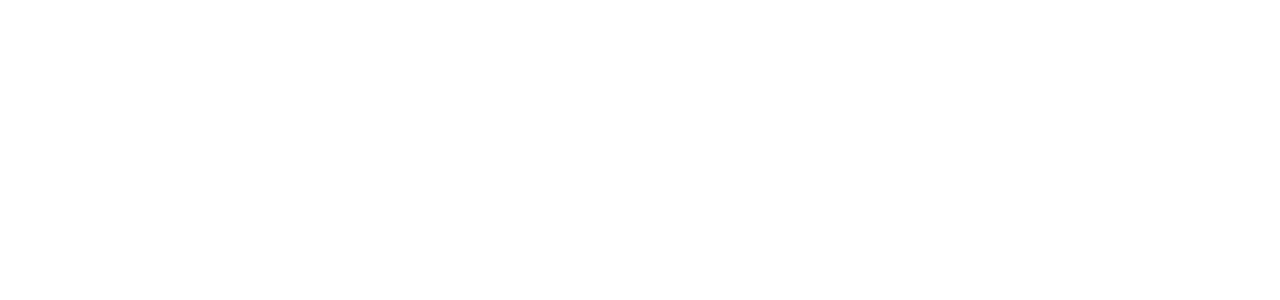
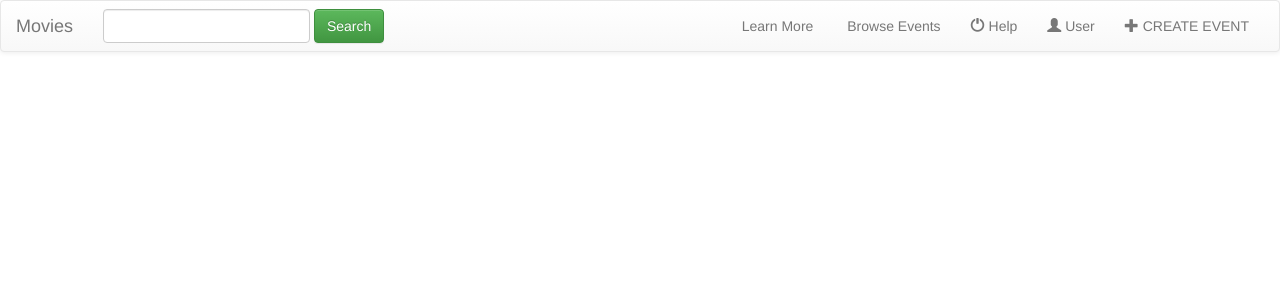
Before and after one commit to Ngahu/Movies, a Django app: page / in a window 1280 px wide. Before the commit the part shown is empty. Shown: the top 300 px of the page. Run offline with Django 3.2, Linux system fonts and the light colour scheme; some libraries are stand-ins or nearby versions.

Commit message:
making of the navigation section

```diff
--- /dev/null
+++ b/mysite/Movies/static/Movies/js/base.js
@@ -0,0 +1,3 @@
+/**
+ * Created by joel on 12/15/16.
+ */
--- a/mysite/Movies/templates/Movies/base.html
+++ b/mysite/Movies/templates/Movies/base.html
@@ -2,9 +2,98 @@
 <html lang="en">
 <head>
     <meta charset="UTF-8">
-    <title>Title</title>
+    <meta name="apple-mobile-web-app-capable" content="yes" />
+    <meta name="viewport" content="width=device-width, initial-scale=1, maximum-scale=1.0, user-scalable=no">
+    <meta name="format-detection" content="telephone=no" />
+    <meta name="author" content="">
+    <meta name="description" content="Task">
+    <meta name="keywords" content="">
+    <title>The base page</title>
+    <!-- loading th static files -->
+    {% load static %}
+    <link rel="stylesheet" href="{% static 'Movies/css/bootstrap.css' %}">
+    <link rel="stylesheet" href="{% static 'Movies/css/bootstrap-theme.css' %}">
+    <link rel="stylesheet" href="{% static 'Movies/css/base.css' %}">
 </head>
 <body>
 
+<!--========making of the navigation menu========== -->
+
+<nav class="navbar navbar-default">
+<div class="container-fluid">
+
+    <!-- the logo & menu button section -->
+    <div class="navbar-header">
+        <button class="navbar-toggle" type="button" data-toggle="collapse" data-target="#topNavBar">
+            <span class="icon-bar"></span>
+            <span class="icon-bar"></span>
+            <span class="icon-bar"></span>
+        </button>
+        <a href="{% url 'Movies:index' %}" class="navbar-brand">Movies</a>
+    </div>
+
+<!--navigation items -->
+<div class="collapse navbar-collapse" id="topNavBar">
+
+
+    <form action="#" class="navbar-form navbar-left" role="search" method="get">
+        <div class="form-group">
+            <input type="text" class="form-control" name="q" value="">
+        </div>
+        <button type="submit" class="btn btn-success"> Search</button>
+    </form>
+
+<!-- the buttons on the right of the navbar -->
+    <ul class="nav navbar-nav navbar-right">
+
+        <li class="">
+            <a href="#">
+                <span class="glyphicon glyphicon-disk" aria-hidden="true"></span>&nbsp;Learn More
+            </a>
+        </li>
+
+        <li class="">
+            <a href="#">
+                <span class="glyphicon glphicon-music" aria-hidden="true"></span>&nbsp;Browse Events
+            </a>
+        </li>
+
+        <li class="">
+            <a href="#">
+                <span class="glyphicon glyphicon-off" aria-hidden="true"></span>&nbsp;Help
+            </a>
+        </li>
+
+        <li class="">
+            <a href="#">
+                <span class="glyphicon glyphicon-user" aria-hidden="true"></span>&nbsp;User
+            </a>
+        </li>
+
+        <li class="">
+            <a href="">
+                <span class="glyphicon glyphicon-plus" aria-hidden="true"></span>&nbsp;CREATE EVENT
+            </a>
+        </li>
+
+    </ul>
+
+
+</div>
+
+</div>
+</nav>
+<body>
+
+{% block content %}
+
+{% endblock %}
+
+
+
+
+<script src="{% static 'Movies/js/jquery.js' %}"></script>
+<script src="{% static 'Movies/js/bootstrap.js' %}"></script>
+<script src="{% static 'Movies/js/base.js' %}"></script>
 </body>
 </html>
--- a/mysite/Movies/templates/Movies/index.html
+++ b/mysite/Movies/templates/Movies/index.html
@@ -1,13 +1,8 @@
-<!DOCTYPE html>
-<html lang="en">
-<head>
-    <meta charset="UTF-8">
-    <title>Title</title>
-</head>
-<body>
+{% extends 'Movies/base.html' %}
+
+{%  block content %}
 
 
 
 
-</body>
-</html>
+{% endblock %}
```
